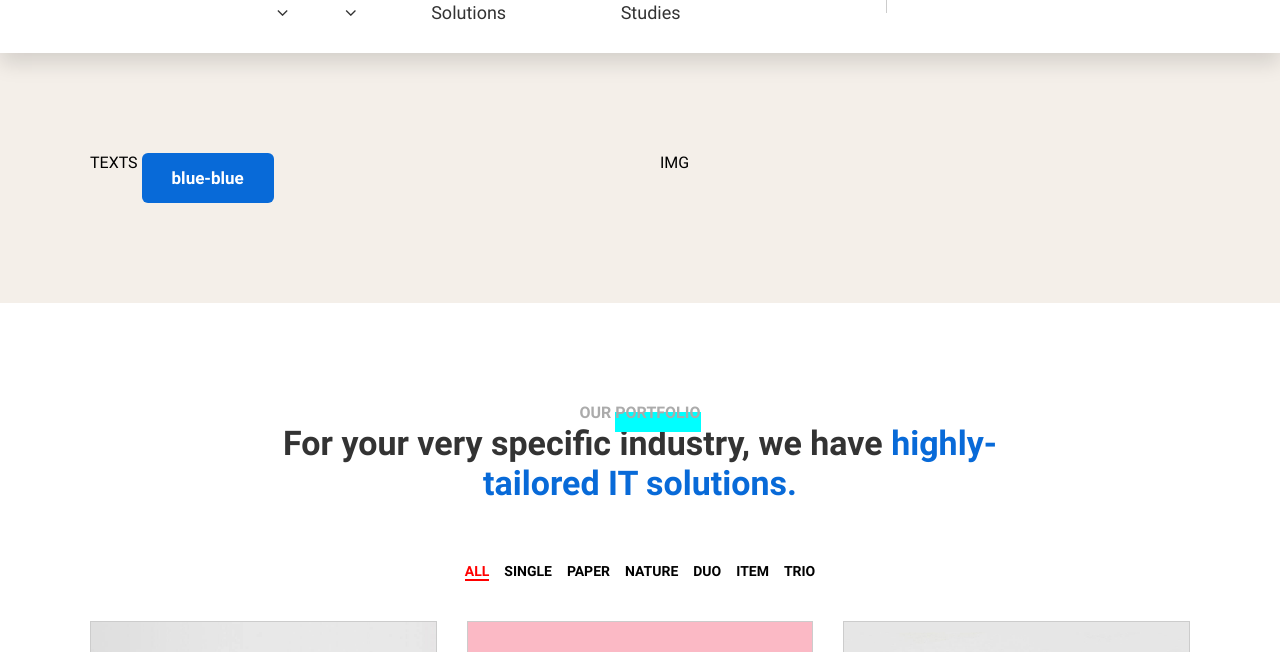
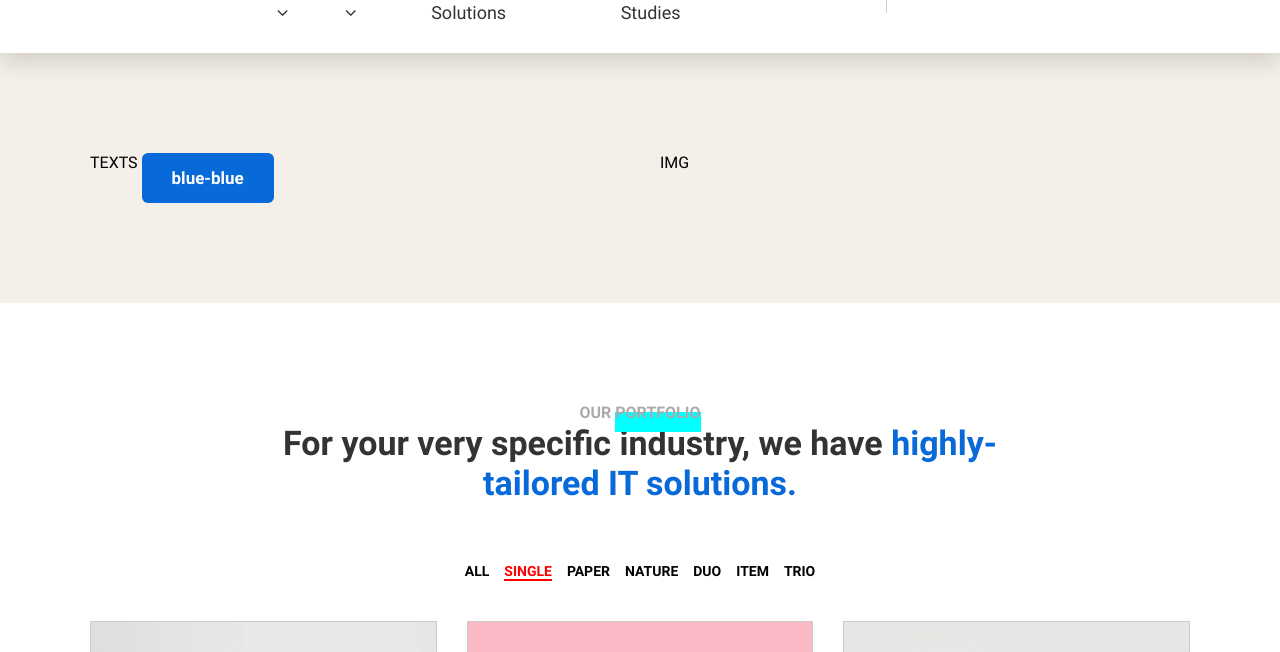
Before and after one commit to front-end-by-rimantas/25-grupe-portfolio, a website with bundled scripts: page index.html in a window 1280 px wide. Both pictures are taken after a click on the element "SINGLE". Shown: the part 148-800 px from the top of the page. Built offline with nearby package versions, Linux system fonts and the light colour scheme.

Commit message:
Gallery filter

```diff
--- a/css/components/gallery.css
+++ b/css/components/gallery.css
@@ -13,6 +13,7 @@
   gap: 15px;
   font-weight: bold;
   font-size: 14px;
+  user-select: none;
 }
 .gallery > .filter > .item {
   text-transform: uppercase;
--- a/js/components/gallery/Gallery.js
+++ b/js/components/gallery/Gallery.js
@@ -4,6 +4,8 @@
         this.data = data;
 
         this.DOM = null;
+        this.activeFilterIndex = 0;
+        this.uniqueTags = [];
 
         this.init();
     }
@@ -23,8 +25,7 @@
         }
 
         this.render();
-
-        console.log(this);
+        this.addEvents();
     }
 
     isValidSelector() {
@@ -77,7 +78,23 @@
             HTML += `<div class="item">${tag}</div>`;
         }
 
+        this.uniqueTags = ['all', ...uniqueTags];
+
         return HTML;
+    }
+
+    addEvents() {
+        const filterItems = this.DOM.querySelectorAll('.filter > .item');
+
+        filterItems.forEach((item, index) => {
+            item.addEventListener('click', () => {
+                filterItems[this.activeFilterIndex].classList.remove('active');
+                item.classList.add('active');
+                this.activeFilterIndex = index;
+
+                console.log(this.uniqueTags[index]);
+            })
+        });
     }
 }
 
```
